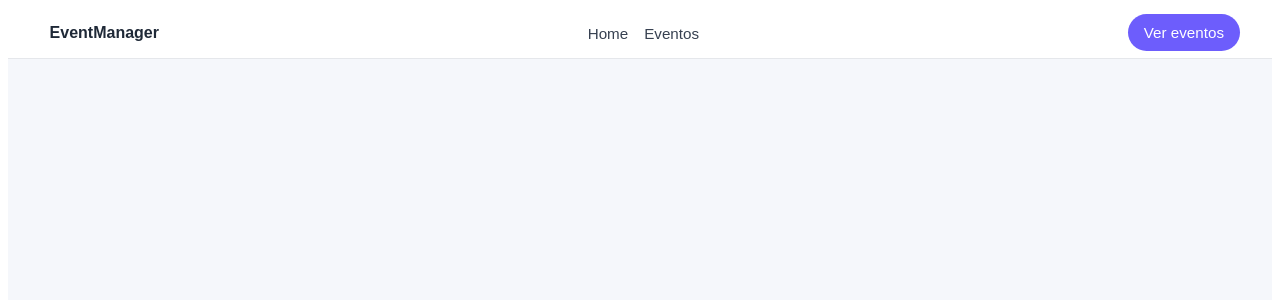
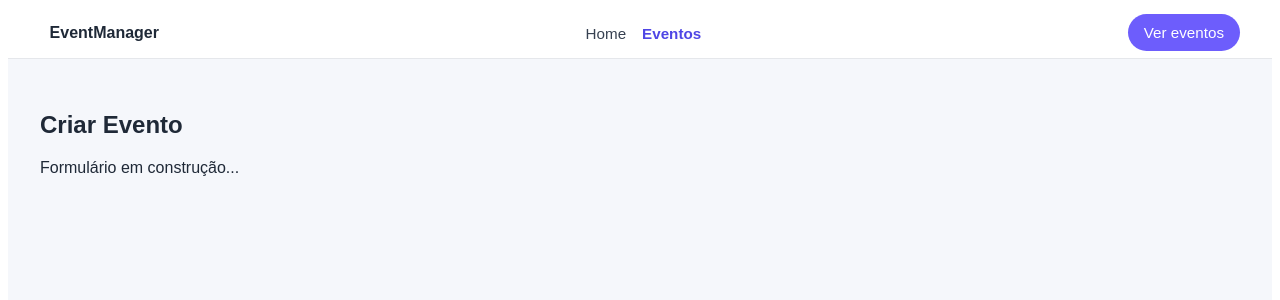
Before and after one commit to joaoConrad/Event_Manager_Front_End, an Angular app: page /events/new in a window 1280 px wide. Before the commit this address led to /. Shown: the top 300 px of the page. Built offline with nearby package versions, Linux system fonts and the light colour scheme.

Commit message:
[WIP] Add event creation page and connect navigation from home
Signed-off-by: HemannB <brunohemann@gmail.com>

```diff
--- /dev/null
+++ b/src/app/features/events/pages/event-create/event-create.html
@@ -0,0 +1,4 @@
+<section>
+  <h1>Criar Evento</h1>
+  <p>Formulário em construção...</p>
+</section>
```
Also changed, not shown: src/app/app.routes.ts (+5 -3 lines), src/app/features/events/pages/event-create/event-create.ts (added, +9 -0 lines), src/app/features/events/pages/event-create/event-create.css (added), 1 other file (tests, documents, lock files or other folders).
